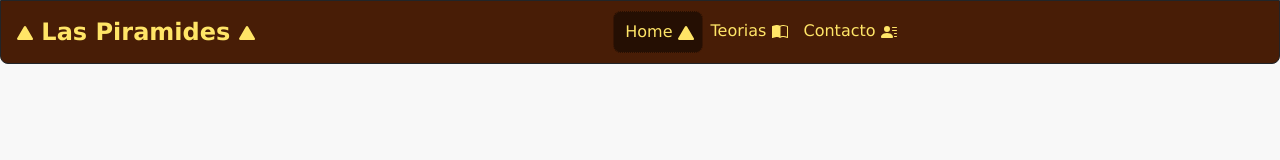
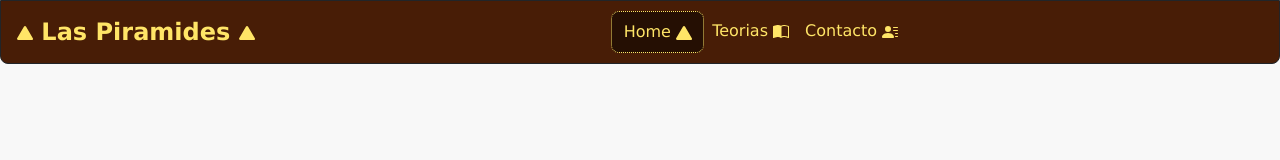
Before and after one commit to NicolasKlaue/PaginaWeb, a plain HTML site: page index.html in a window 1280 px wide. Drawn offline with nearby package versions, Linux system fonts and the light colour scheme.

Commit message:
new border

```diff
--- a/CSS/Master.css
+++ b/CSS/Master.css
@@ -24,9 +24,9 @@ body {
 .active {
     background-color: #250f03;
     color: #c4b04f;
-    border: #481d06 dotted 0.1em;
+    border: #ffe567 dotted 0.1em;
     border-radius: 0.5em;
-    padding: 0 0 0 0.2em;
+    padding: 0 0.2em 0 0.2em;
 }
 
 .bg_Nav input[type=search] {
```
